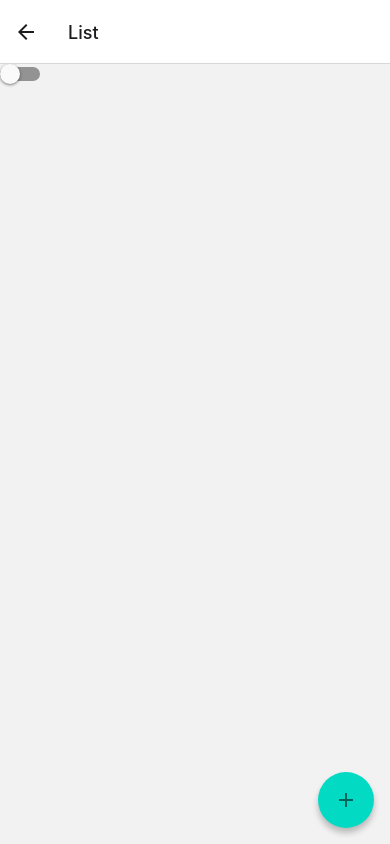
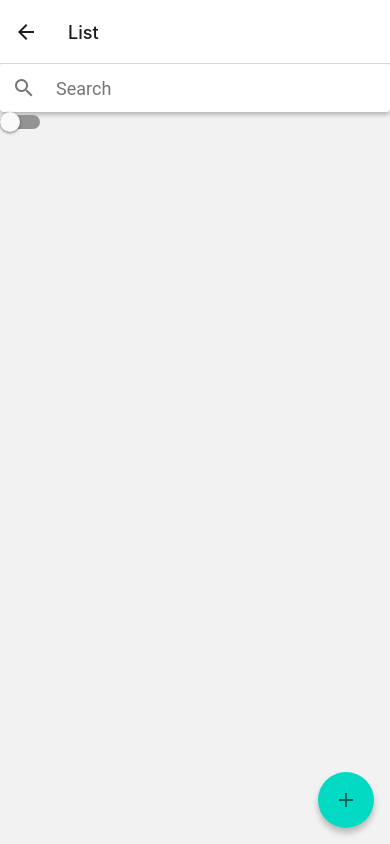
Before and after one commit to No-preservatives-added/MemoCard, a React Native app: screen /List in a window 390 px wide. Built offline with nearby package versions, Linux system fonts and the light colour scheme.

Commit message:
検索機能（仮）

```diff
--- a/src/ListScreen.js
+++ b/src/ListScreen.js
@@ -1,10 +1,10 @@
 import React, { useState, useEffect } from "react";
 import { StyleSheet, SafeAreaView, View, FlatList, Alert } from "react-native";
-import { List, FAB, Button, Switch, Card } from "react-native-paper";
+import { List, FAB, Button, Switch, Card, Searchbar } from "react-native-paper";
 import { useNavigation } from "@react-navigation/native";
 import { Ionicons } from "@expo/vector-icons";
 import format from "date-fns/format";
-import { remove, loadAll, removeAll } from "./store";
+import { filtered, remove, loadAll, removeAll } from "./store";
 
 //テスト用データ
 /*const memos = [
@@ -18,6 +18,7 @@ import { remove, loadAll, removeAll } from "./store";
 export const ListScreen = () => {
   const navigation = useNavigation();
   const [memos, setMemos] = useState([]);
+  const [searchQuery, setSearchQuery] = useState("");
   const [isBack, setIsBack] = useState(false);
   let EditFlag = 0;
 
@@ -26,13 +27,24 @@ export const ListScreen = () => {
       const newMemos = await loadAll();
       //データ破損時全削除用
       //await removeAll();
-      setMemos(newMemos);
+      //setMemos(newMemos);
+      //フィルターテスト
+      const filteredMemos = await filtered("さかな");
+      setMemos(filteredMemos);
     };
 
     const unsubscribe = navigation.addListener("focus", initialize);
 
     return unsubscribe;
   }, [navigation]);
+
+  //検索バー
+  const onChangeSearch = async () => {
+    //setSearchQuery(query);
+    //const filteredMemos = await filtered(query);
+    const filteredMemos = await filtered("さかな");
+    setMemos(filteredMemos);
+  };
 
   //表裏切り替えスイッチ反転
   const onToggleSwitch = () => setIsBack(!isBack);
@@ -50,7 +62,6 @@ export const ListScreen = () => {
   };
 
   //削除ボタン押したとき
-
   const onPressRemove = async (createdAt) => {
     Alert.alert(
       "本当に削除しますか？",
@@ -82,8 +93,12 @@ export const ListScreen = () => {
 
   return (
     <SafeAreaView style={styles.container}>
+      <Searchbar
+        placeholder="Search"
+        onChangeText={onChangeSearch}
+        value={searchQuery}
+      />
       <Switch value={isBack} onValueChange={onToggleSwitch} />
-
       <FlatList
         style={styles.list}
         data={memos}
--- a/src/store.js
+++ b/src/store.js
@@ -35,3 +35,19 @@ export const loadAll = async () => {
   const entryList = await AsyncStorage.multiGet(keys);
   return entryList.map((entry) => JSON.parse(entry[1]));
 };
+
+export const filtered = async (query) => {
+  const keys = await AsyncStorage.getAllKeys();
+  keys.sort();
+  const entryList = await AsyncStorage.multiGet(keys);
+  console.log(query);
+  console.log(entryList.map((entry) => JSON.parse(entry[1])));
+  const objList = entryList.map((entry) => JSON.parse(entry[1]));
+  const filteredList = [];
+  objList.forEach((obj) => {
+    if (obj.frontText.indexOf(query) > -1) {
+      filteredList.push(obj);
+    }
+  });
+  return filteredList;
+};
```
